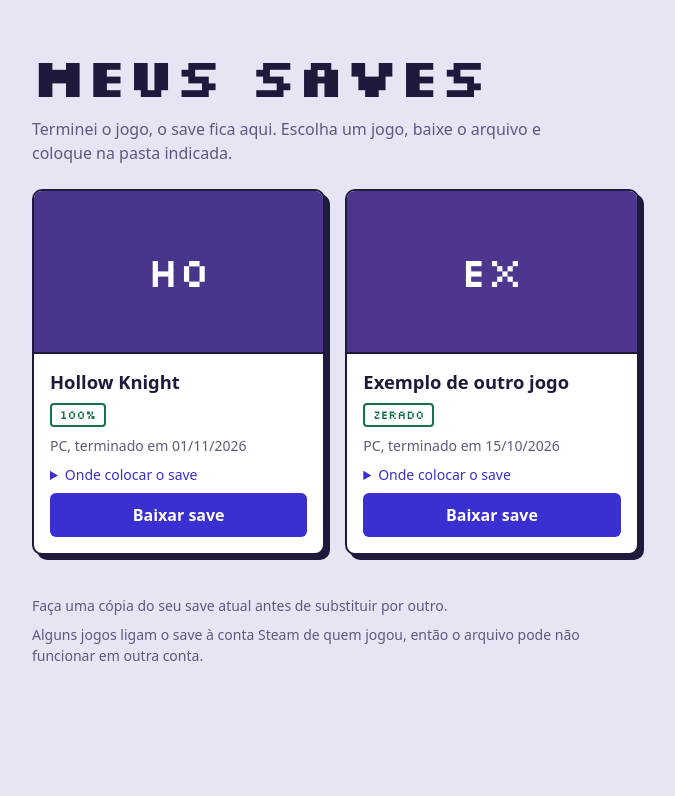
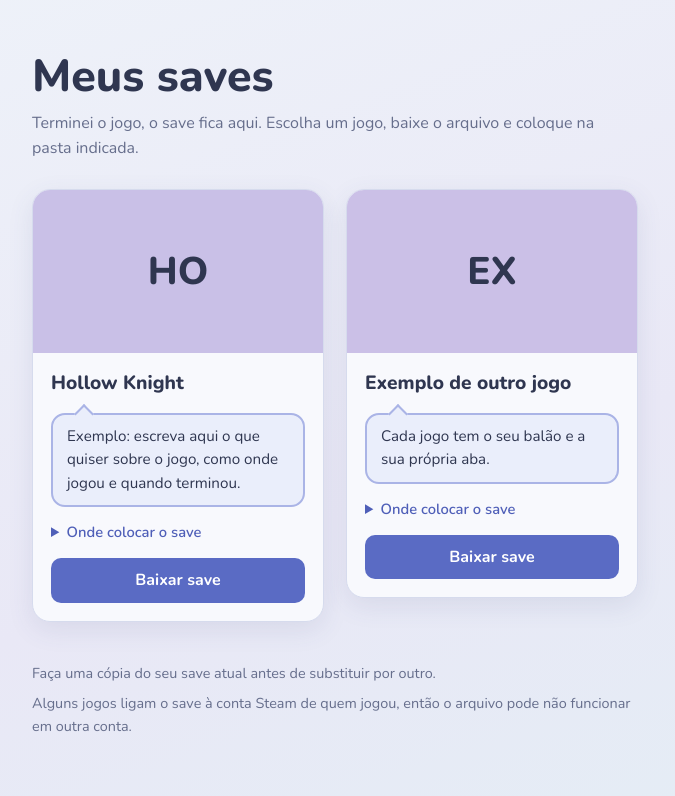
Before and after one commit to falko-dark/teste, a plain HTML site: page index.html in a window 1280 px wide. Shown: the whole page, without its empty margins (148-823 px from the left). Drawn offline with nearby package versions, Linux system fonts and the light colour scheme.

Commit message:
Update index.html

```diff
--- a/index.html
+++ b/index.html
@@ -6,89 +6,138 @@
 <title>Meus saves</title>
 <link rel="preconnect" href="https://fonts.googleapis.com">
 <link rel="preconnect" href="https://fonts.gstatic.com" crossorigin>
-<link href="https://fonts.googleapis.com/css2?family=Silkscreen:wght@400;700&display=swap" rel="stylesheet">
+<link href="https://fonts.googleapis.com/css2?family=Nunito:wght@400;600;700;800&display=swap" rel="stylesheet">
 <style>
   :root {
-    --bg: #e7e4f4;
-    --ink: #1d1a3b;
-    --muted: #5d5a7d;
-    --card: #ffffff;
-    --line: #c9c4e6;
-    --accent: #3a2fd1;
+    color-scheme: light;
+    --bg-1: #eef2f9;
+    --bg-2: #e9e8f6;
+    --bg-3: #e3eef5;
+    --ink: #2f3650;
+    --muted: #666e8c;
+    --card: #f8f9fd;
+    --line: #d6dbed;
+    --shadow: rgba(70, 80, 130, .10);
+    --accent: #5a6bc4;
+    --accent-hover: #4d5db3;
     --accent-ink: #ffffff;
-    --ok: #17724a;
-    --pixel: "Silkscreen", "Courier New", monospace;
-    --sans: system-ui, -apple-system, "Segoe UI", Roboto, sans-serif;
+    --link: #4f5fb8;
+    --bubble: #eaeefb;
+    --bubble-line: #aab4e6;
+    --code-bg: #eceffa;
+    --capa-s: 45%;
+    --capa-l: 83%;
+    --capa-ink: #2f3650;
+    --font: "Nunito", system-ui, -apple-system, "Segoe UI", Roboto, sans-serif;
+  }
+  @media (prefers-color-scheme: dark) {
+    :root {
+      color-scheme: dark;
+      --bg-1: #1b1f2e;
+      --bg-2: #1f2236;
+      --bg-3: #1c2634;
+      --ink: #d9deef;
+      --muted: #9aa2bf;
+      --card: #262b40;
+      --line: #363c58;
+      --shadow: rgba(0, 0, 0, .25);
+      --accent: #8c9bea;
+      --accent-hover: #a0adf0;
+      --accent-ink: #141828;
+      --link: #a3b0f0;
+      --bubble: #2d3350;
+      --bubble-line: #4d5887;
+      --code-bg: #20243a;
+      --capa-s: 25%;
+      --capa-l: 30%;
+      --capa-ink: #d9deef;
+    }
   }
   * { box-sizing: border-box; }
   body {
     margin: 0;
-    background: var(--bg);
+    min-height: 100vh;
+    background: linear-gradient(160deg, var(--bg-1), var(--bg-2) 55%, var(--bg-3));
+    background-attachment: fixed;
     color: var(--ink);
-    font-family: var(--sans);
-    line-height: 1.5;
+    font-family: var(--font);
+    line-height: 1.55;
   }
   header, main, footer { max-width: 960px; margin: 0 auto; padding: 0 20px; }
-  header { padding-top: 48px; padding-bottom: 24px; }
+  header { padding-top: 52px; padding-bottom: 28px; }
   h1 {
-    font-family: var(--pixel);
-    font-size: clamp(2rem, 7vw, 3.4rem);
-    line-height: 1.05;
-    margin: 0 0 12px;
-    letter-spacing: 0;
+    font-size: clamp(2rem, 6vw, 2.8rem);
+    font-weight: 800;
+    line-height: 1.1;
+    margin: 0 0 10px;
   }
   header p { margin: 0; max-width: 60ch; color: var(--muted); }
 
+  /* align-items: start deixa cada card com a própria altura,
+     então abrir um não estica os vizinhos */
   .grid {
     display: grid;
     grid-template-columns: repeat(auto-fill, minmax(280px, 1fr));
-    gap: 20px;
+    gap: 22px;
+    align-items: start;
     padding-bottom: 40px;
   }
   .slot {
     background: var(--card);
-    border: 2px solid var(--ink);
-    border-radius: 10px;
+    border: 1px solid var(--line);
+    border-radius: 18px;
     overflow: hidden;
-    display: flex;
-    flex-direction: column;
-    box-shadow: 5px 5px 0 var(--ink);
+    box-shadow: 0 8px 26px var(--shadow);
   }
   .capa {
     aspect-ratio: 16 / 9;
     display: grid;
     place-items: center;
-    font-family: var(--pixel);
-    font-size: 2.6rem;
-    color: #fff;
-    border-bottom: 2px solid var(--ink);
+    font-size: 2.4rem;
+    font-weight: 800;
+    color: var(--capa-ink);
+    background: hsl(var(--h, 230) var(--capa-s) var(--capa-l));
     background-size: cover;
     background-position: center;
   }
-  .corpo { padding: 14px 16px 16px; display: flex; flex-direction: column; gap: 8px; flex: 1; }
-  .corpo h2 { margin: 0; font-size: 1.15rem; }
-  .meta { margin: 0; font-size: .875rem; color: var(--muted); }
-  .status {
-    align-self: flex-start;
-    font-family: var(--pixel);
-    font-size: .75rem;
-    color: var(--ok);
-    border: 2px solid var(--ok);
-    border-radius: 4px;
-    padding: 1px 8px;
+  .corpo { padding: 16px 18px 18px; display: flex; flex-direction: column; gap: 14px; }
+  .corpo h2 { margin: 0; font-size: 1.2rem; font-weight: 800; }
+
+  .balao {
+    position: relative;
+    margin: 0;
+    padding: 10px 14px;
+    background: var(--bubble);
+    border: 2px solid var(--bubble-line);
+    border-radius: 14px;
+    font-size: .95rem;
+    white-space: pre-wrap;
   }
-  details { font-size: .875rem; }
-  summary { cursor: pointer; color: var(--accent); }
-  details p { margin: 6px 0 0; color: var(--muted); }
-  code {
-    background: #efedfa;
-    padding: 1px 5px;
-    border-radius: 4px;
-    font-size: .8rem;
-    word-break: break-all;
+  .balao::before {
+    content: "";
+    position: absolute;
+    top: -8px;
+    left: 24px;
+    width: 12px;
+    height: 12px;
+    background: var(--bubble);
+    border-left: 2px solid var(--bubble-line);
+    border-top: 2px solid var(--bubble-line);
+    transform: rotate(45deg);
+  }
+
+  details { font-size: .92rem; }
+  summary { cursor: pointer; color: var(--link); font-weight: 600; }
+  details .texto {
+    margin: 8px 0 0;
+    padding: 10px 12px;
+    background: var(--code-bg);
+    border-radius: 10px;
+    color: var(--ink);
+    white-space: pre-wrap;
+    word-break: break-word;
   }
   .baixar {
-    margin-top: auto;
     display: block;
     text-align: center;
     text-decoration: none;
@@ -96,13 +145,13 @@
     color: var(--accent-ink);
     font-weight: 700;
     padding: 10px 14px;
-    border-radius: 6px;
+    border-radius: 10px;
   }
-  .baixar:hover { background: #2b21b0; }
-  a:focus-visible, summary:focus-visible { outline: 3px solid var(--ink); outline-offset: 2px; }
+  .baixar:hover { background: var(--accent-hover); }
+  a:focus-visible, summary:focus-visible { outline: 3px solid var(--accent); outline-offset: 2px; }
 
   .vazio { padding: 24px 0 40px; color: var(--muted); }
-  footer { padding-bottom: 48px; font-size: .875rem; color: var(--muted); }
+  footer { padding-bottom: 48px; font-size: .9rem; color: var(--muted); }
   footer p { max-width: 70ch; margin: 0 0 8px; }
 </style>
 </head>
@@ -128,46 +177,33 @@
     COMO ADICIONAR UM JOGO
     1. Coloque o arquivo de save em saves/nome-do-jogo/
     2. Copie um bloco { ... } abaixo, cole no fim da lista e troque os dados.
-    Campos:
+    Campos (tudo é texto livre, escreva o que quiser):
       nome       nome do jogo
-      plataforma onde você jogou (PC, PS5...)
-      status     ex.: "Zerado", "100%"
-      data       quando terminou
+      descricao  o texto que aparece no balão (plataforma, quando terminou, o que fez...)
+      pasta      o que aparece ao clicar em "Onde colocar o save"
       arquivo    caminho do save dentro do repositório
-      pasta      onde o save deve ser colocado no computador (veja no PCGamingWiki)
-      obs        aviso opcional
       capa       opcional: caminho de uma imagem (ex.: "capas/hollow-knight.jpg")
+    Dica: para quebrar linha dentro de um texto, use \n
   */
   const JOGOS = [
     {
       nome: "Hollow Knight",
-      plataforma: "PC",
-      status: "100%",
-      data: "2026-11-01",
-      arquivo: "saves/hollow-knight/user1.dat",
-      pasta: "%AppData%\\..\\LocalLow\\Team Cherry\\Hollow Knight",
-      obs: "Exemplo: troque pelos seus dados."
+      descricao: "Exemplo: escreva aqui o que quiser sobre o jogo, como onde jogou e quando terminou.",
+      pasta: "Exemplo: escreva aqui em qual pasta o save deve ser colocado.",
+      arquivo: "saves/hollow-knight/user1.dat"
     },
     {
       nome: "Exemplo de outro jogo",
-      plataforma: "PC",
-      status: "Zerado",
-      data: "2026-10-15",
-      arquivo: "saves/exemplo/save.sav",
-      pasta: "Documentos\\Meu Jogo\\Saves",
-      obs: ""
+      descricao: "Cada jogo tem o seu balão e a sua própria aba.",
+      pasta: "Documentos/Meu Jogo/Saves",
+      arquivo: "saves/exemplo/save.sav"
     }
   ];
 
-  function corDoNome(nome) {
+  function matizDoNome(nome) {
     let h = 0;
     for (const c of nome) h = (h * 31 + c.charCodeAt(0)) % 360;
-    return "hsl(" + h + " 45% 38%)";
-  }
-
-  function formatarData(iso) {
-    const [a, m, d] = iso.split("-");
-    return d && m && a ? d + "/" + m + "/" + a : iso;
+    return h;
   }
 
   function el(tag, classe, texto) {
@@ -192,24 +228,22 @@
       capa.setAttribute("role", "img");
       capa.setAttribute("aria-label", "Capa de " + j.nome);
     } else {
-      capa.style.background = corDoNome(j.nome);
+      capa.style.setProperty("--h", matizDoNome(j.nome));
       capa.textContent = j.nome.trim().slice(0, 2).toUpperCase();
     }
     slot.appendChild(capa);
 
     const corpo = el("div", "corpo");
     corpo.appendChild(el("h2", "", j.nome));
-    corpo.appendChild(el("span", "status", j.status));
-    corpo.appendChild(el("p", "meta", j.plataforma + ", terminado em " + formatarData(j.data)));
 
-    const det = el("details");
-    det.appendChild(el("summary", "", "Onde colocar o save"));
-    const p = el("p");
-    const code = el("code", "", j.pasta);
-    p.appendChild(code);
-    det.appendChild(p);
-    if (j.obs) det.appendChild(el("p", "", j.obs));
-    corpo.appendChild(det);
+    if (j.descricao) corpo.appendChild(el("p", "balao", j.descricao));
+
+    if (j.pasta) {
+      const det = el("details");
+      det.appendChild(el("summary", "", "Onde colocar o save"));
+      det.appendChild(el("p", "texto", j.pasta));
+      corpo.appendChild(det);
+    }
 
     const a = el("a", "baixar", "Baixar save");
     a.href = j.arquivo;
```
